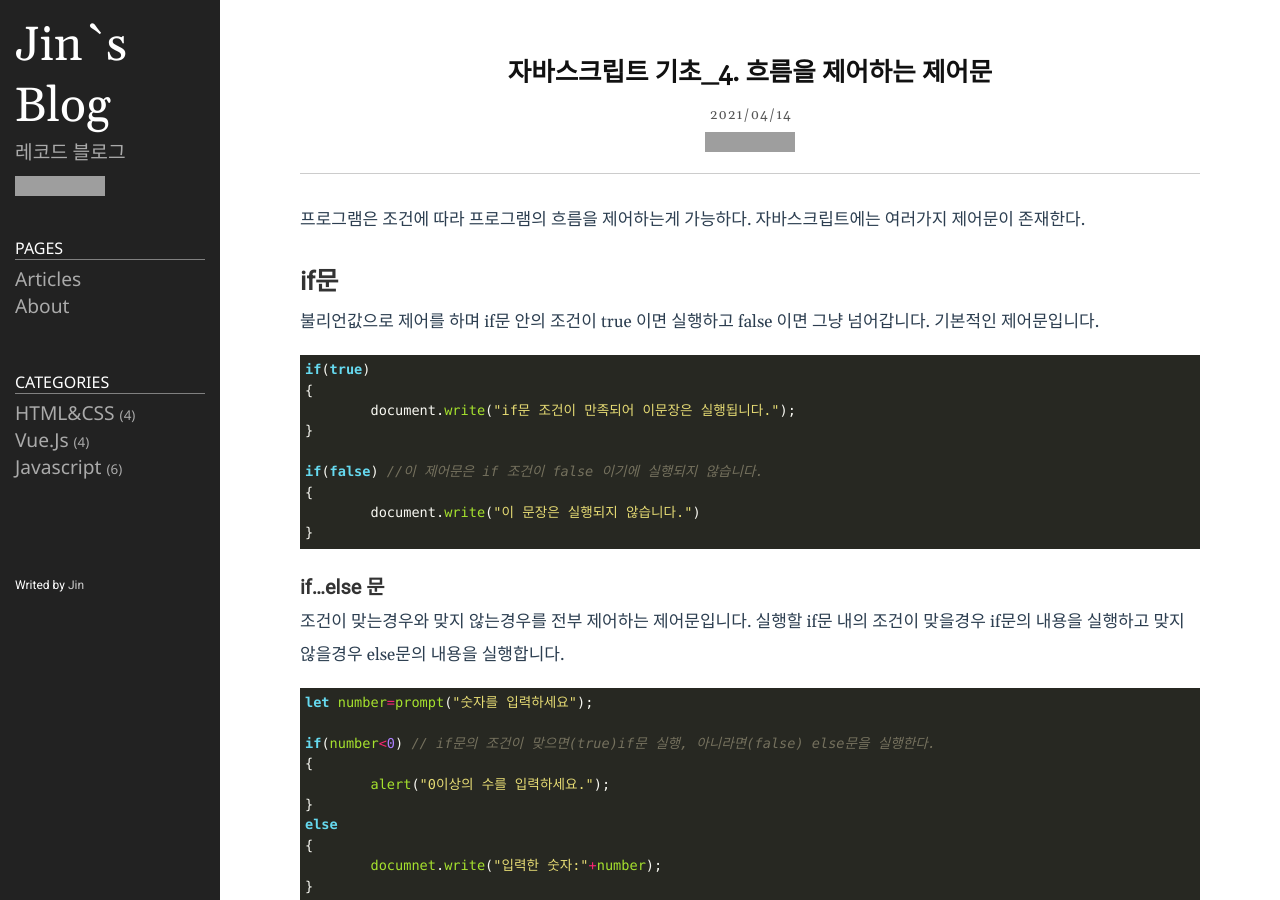
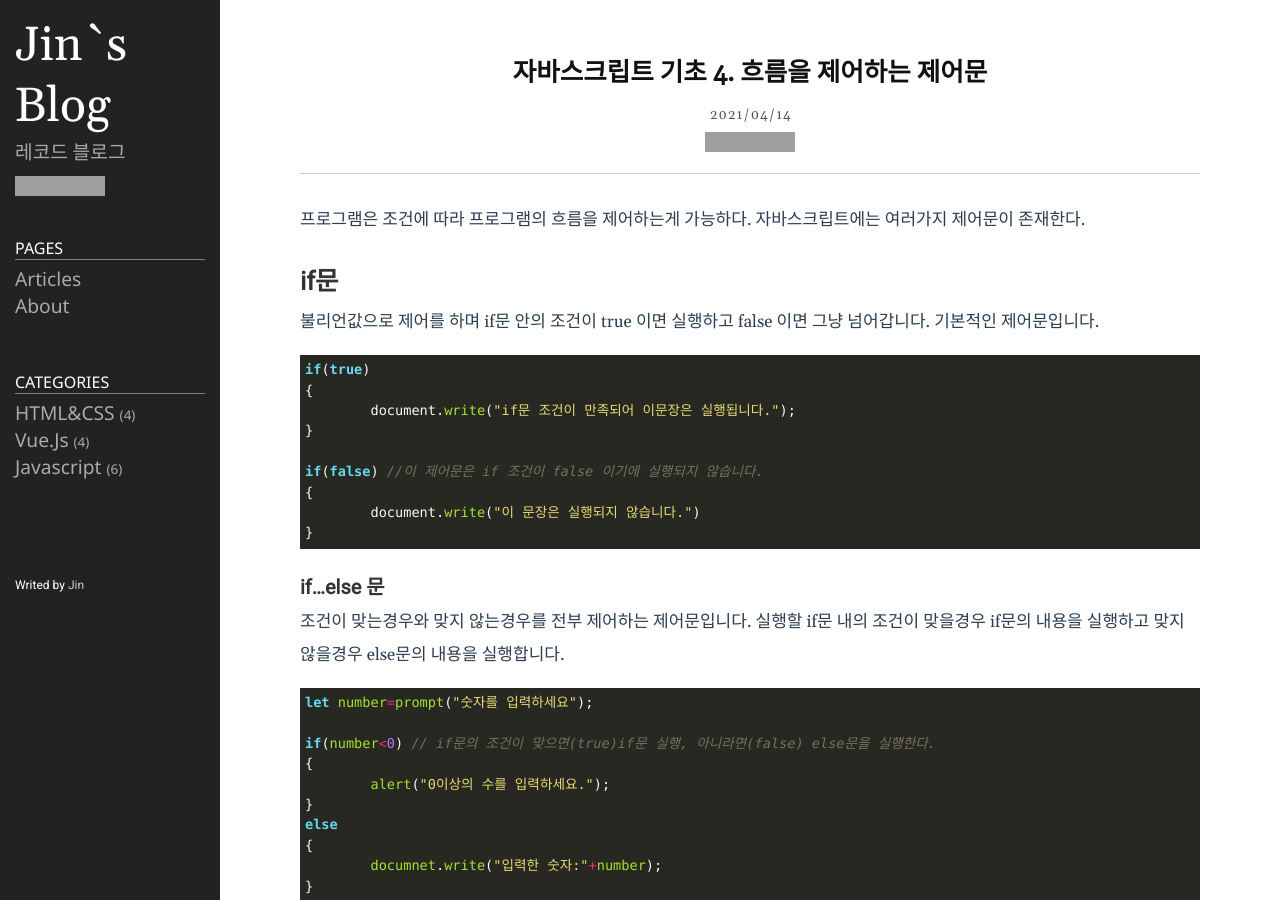
Before and after one commit to 0626na/0626na.github.io, a Jekyll site: the page built from _posts/javascript/2021-04-14-자바스크립트 기초-4. 흐름을 제어하는 제어문.md, in a window 1280 px wide and 900 px high. Built offline with Jekyll 4.4.1, drawn with Linux system fonts in a browser that asks for light colours; grey boxes are pictures that could not be loaded.

```diff
--- a/_posts/javascript/2021-04-14-자바스크립트 기초-4. 흐름을 제어하는 제어문.md
+++ b/_posts/javascript/2021-04-14-자바스크립트 기초-4. 흐름을 제어하는 제어문.md
@@ -1,6 +1,6 @@
 ---
 layout: post
-title: 자바스크립트 기초_4. 흐름을 제어하는 제어문
+title: 자바스크립트 기초 4. 흐름을 제어하는 제어문
 category: javascript
 date: 2021-04-14
 published: true
```
